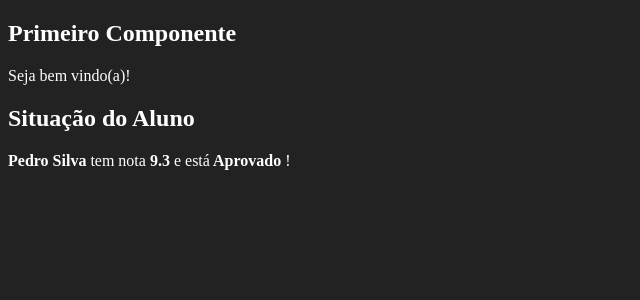
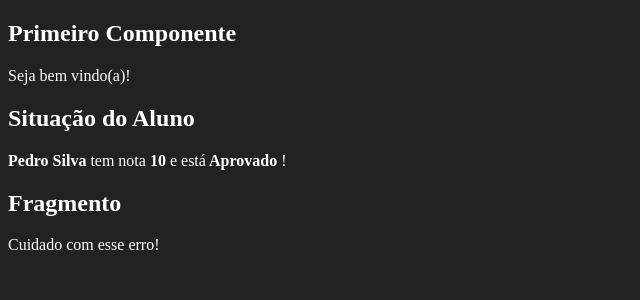
Before and after one commit to MateusGomes04/fundamentals-React, a React (Create React App) app: page / in a window 1280 px wide. Shown: the top 300 px of the page, without its empty margins (0-640 px from the left). Built offline with nearby package versions, Linux system fonts and the light colour scheme.

Commit message:
add React fragment

```diff
--- a/src/components/basicos/ComParametro.jsx
+++ b/src/components/basicos/ComParametro.jsx
@@ -2,13 +2,14 @@ import React from "react"
 
 export default function ComParametro(props) {
     const status = props.nota >= 7 ? 'Aprovado' : 'Recuperação'
+    const notaInt = Math.ceil(props.nota)
     return (
         <div>
             <h2>{props.titulo}</h2>
             <p>
                 <strong>{props.aluno} </strong>
                  tem nota
-                 <strong> {props.nota} </strong>
+                 <strong> {notaInt} </strong>
                  e está
                  <strong> { status } </strong>!
             </p>
--- /dev/null
+++ b/src/components/basicos/Fragmento.jsx
@@ -0,0 +1,12 @@
+import React from 'react'
+
+export default function Fragmento(props) {
+    return (
+        <>
+            <h2>Fragmento</h2>
+            <p>Cuidado com esse erro!</p>
+        </>
+    )
+
+
+}
--- a/src/index.js
+++ b/src/index.js
@@ -1,9 +1,10 @@
 import './index.css'
 import ReactDOM from 'react-dom'
-import React from 'react'
+import React, { Fragment } from 'react'
 
 import Primeiro from './components/basicos/Primeiro'
 import ComParametro from './components/basicos/ComParametro'
+import Fragmento from './components/basicos/Fragmento'
 
 ReactDOM.render(
   <div id="app">
@@ -12,6 +13,8 @@ ReactDOM.render(
         titulo="Situação do Aluno"
         aluno="Pedro Silva"
         nota={9.3} />
+
+  <Fragmento />
 </div>,
     document.getElementById('root')
     )
```
